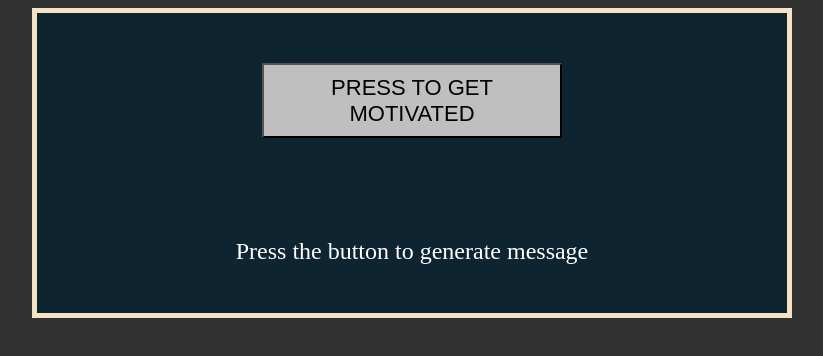
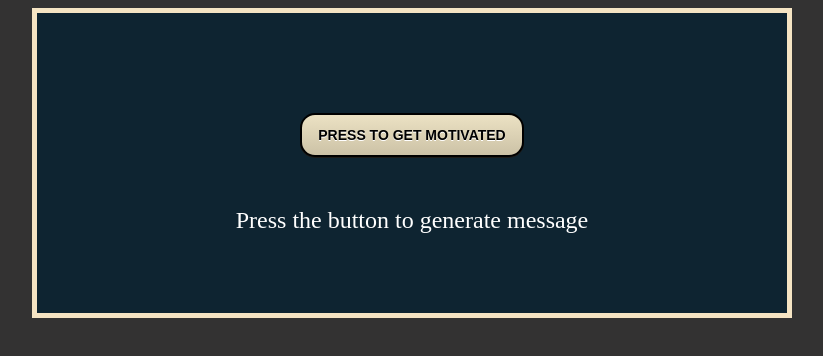
Before and after one commit to Charliemcfish/MotivationalQuoteGenerator, a plain HTML site: page index.html in a window 1280 px wide. Shown: the whole page, without its empty margins (228-1051 px from the left). Drawn offline with Linux system fonts and the light colour scheme.

Commit message:
Styling and Java updated

```diff
--- a/style.css
+++ b/style.css
@@ -11,13 +11,32 @@ body {
     text-align: center;
 }
 
+
 #btn {
-    margin: 50px auto;
-    height: 75px;
-    width: 300px;
-    font-size: 22px;
-    background-color: rgb(192, 191, 191);
+	box-shadow: 0px 1px 0px 0px #1c1b18;
+	background:linear-gradient(to bottom, #eae0c2 5%, #ccc2a6 100%);
+	background-color:#eae0c2;
+	border-radius:15px;
+	border:2px solid #000000;
+	margin-top: 100px;
+	cursor:pointer;
+	color:#000000;
+	font-family:Arial;
+	font-size:14px;
+	font-weight:bold;
+	padding:12px 16px;
+	text-decoration:none;
+	text-shadow:0px 1px 0px #ffffff;
 }
+#btn:hover {
+	background:linear-gradient(to bottom, #ccc2a6 5%, #eae0c2 100%);
+	background-color:#ccc2a6;
+}
+#btn:active {
+	position:relative;
+	top:1px;
+}
+
 
 #output {
     margin: 50px auto;
```
Also changed, not shown: index.html (+2 -2 lines).
